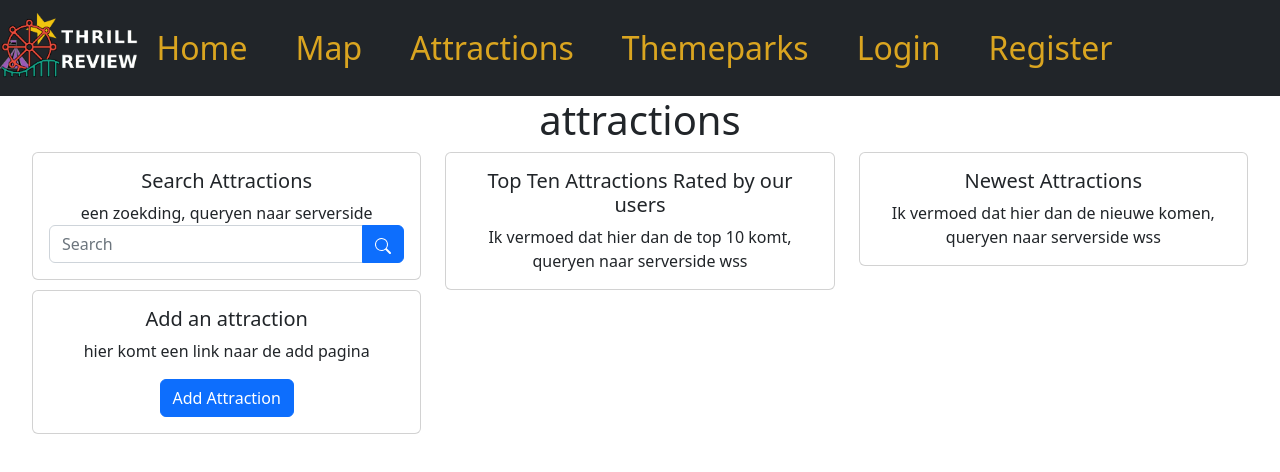
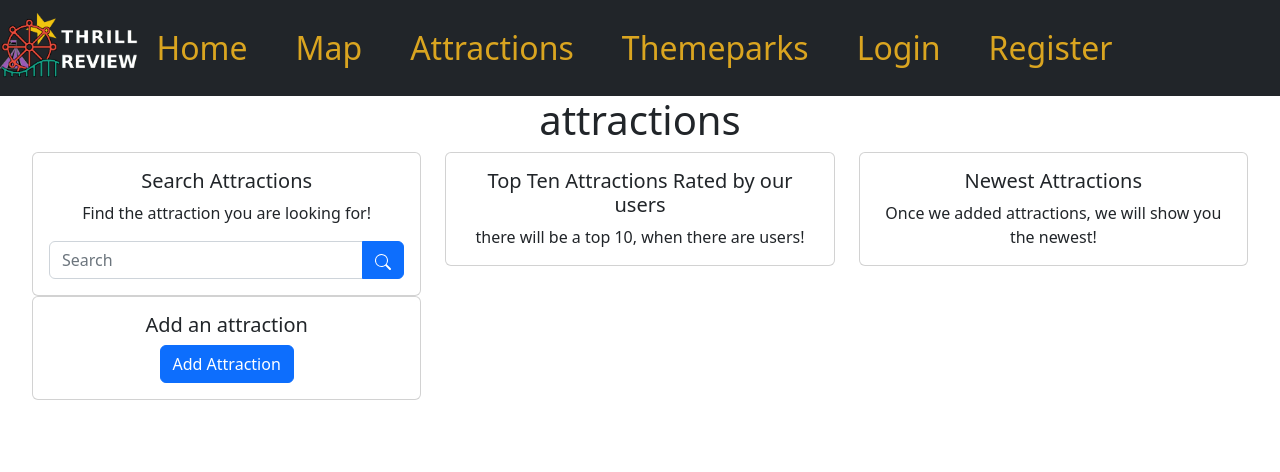
Before and after one commit to Abdullahsab3/thrillreview, a React (Create React App) app in the folder client/: page /Attractions in a window 1280 px wide. Shown: the top 472 px of the page. Built offline with nearby package versions, Linux system fonts and the light colour scheme.

Commit message:
tekstveranderingen

```diff
--- a/client/src/Attractions.tsx
+++ b/client/src/Attractions.tsx
@@ -16,7 +16,7 @@ function Attractions() {
             <Card>
                 <Card.Body>
                     <Card.Title>Top Ten Attractions Rated by our users</Card.Title>
-                    <Card.Text> Ik vermoed dat hier dan de top 10 komt, queryen naar serverside wss </Card.Text>
+                    <Card.Text> there will be a top 10, when there are users! </Card.Text>
                 </Card.Body>
             </Card>
         );
@@ -27,7 +27,7 @@ function Attractions() {
             <Card>
                 <Card.Body>
                     <Card.Title>Newest Attractions</Card.Title>
-                    <Card.Text> Ik vermoed dat hier dan de nieuwe komen, queryen naar serverside wss </Card.Text>
+                    <Card.Text> Once we added attractions, we will show you the newest! </Card.Text>
                 </Card.Body>
             </Card>
         );
@@ -47,7 +47,7 @@ function Attractions() {
             <Card>
                 <Card.Body>
                     <Card.Title>Search Attractions</Card.Title>
-                    <Card.Text> een zoekding, queryen naar serverside
+                    <Card.Text> Find the attraction you are looking for! </Card.Text>
                         <Form onSubmit={handleSubmit}>
                         <InputGroup>
                         <Form.Control type="text" onChange={(e) => setquery(e.target.value)} placeholder="Search" />
@@ -56,7 +56,7 @@ function Attractions() {
                         </Button>
                         </InputGroup>
                         </Form>
-                    </Card.Text>
+
                 </Card.Body>
             </Card>
         );
@@ -67,7 +67,6 @@ function Attractions() {
             <Card>
                 <Card.Body>
                     <Card.Title>Add an attraction</Card.Title>
-                    <Card.Text> hier komt een link naar de add pagina</Card.Text>
                     <Link to="/addAttraction">
                     <Button>Add Attraction</Button>
                     </Link>
```
